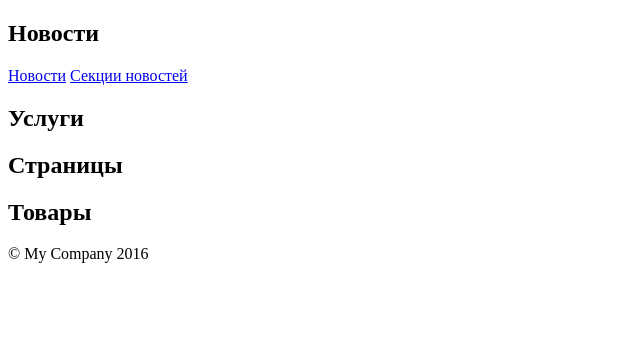
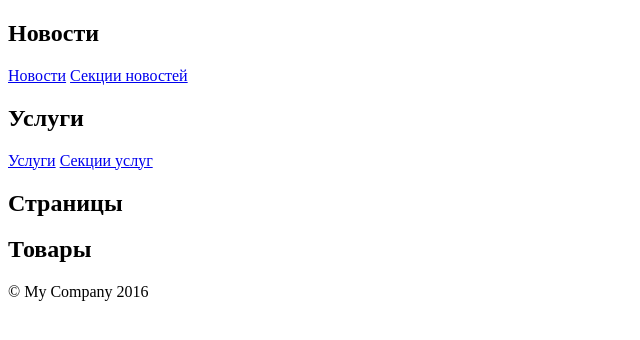
Before and after one commit to Zlatov/yii2test, a Yii app: template backend/views/site/index.php in a window 1280 px wide. Shown: the top 340 px of the page, without its empty margins (0-640 px from the left). Run offline with PHP 8.4 and a stand-in for Yii, Linux system fonts and the light colour scheme; the template is opened without the code that fills it, so the values that code supplies are empty; some libraries are stand-ins or nearby versions.

Commit message:
Ссылки на услуги на главной странице

```diff
--- a/backend/views/site/index.php
+++ b/backend/views/site/index.php
@@ -23,6 +23,10 @@ $this->title = 'My Yii Application';
             </div>
             <div class="col-lg-3">
                 <h2>Услуги</h2>
+                <p>
+                    <?= Html::a('Услуги', ['service/index'], ['class' => 'btn btn-success']) ?>
+                    <?= Html::a('Секции услуг', ['sec-service/index'], ['class' => 'btn btn-success']) ?>
+                </p>
             </div>
             <div class="col-lg-3">
                 <h2>Страницы</h2>
```
